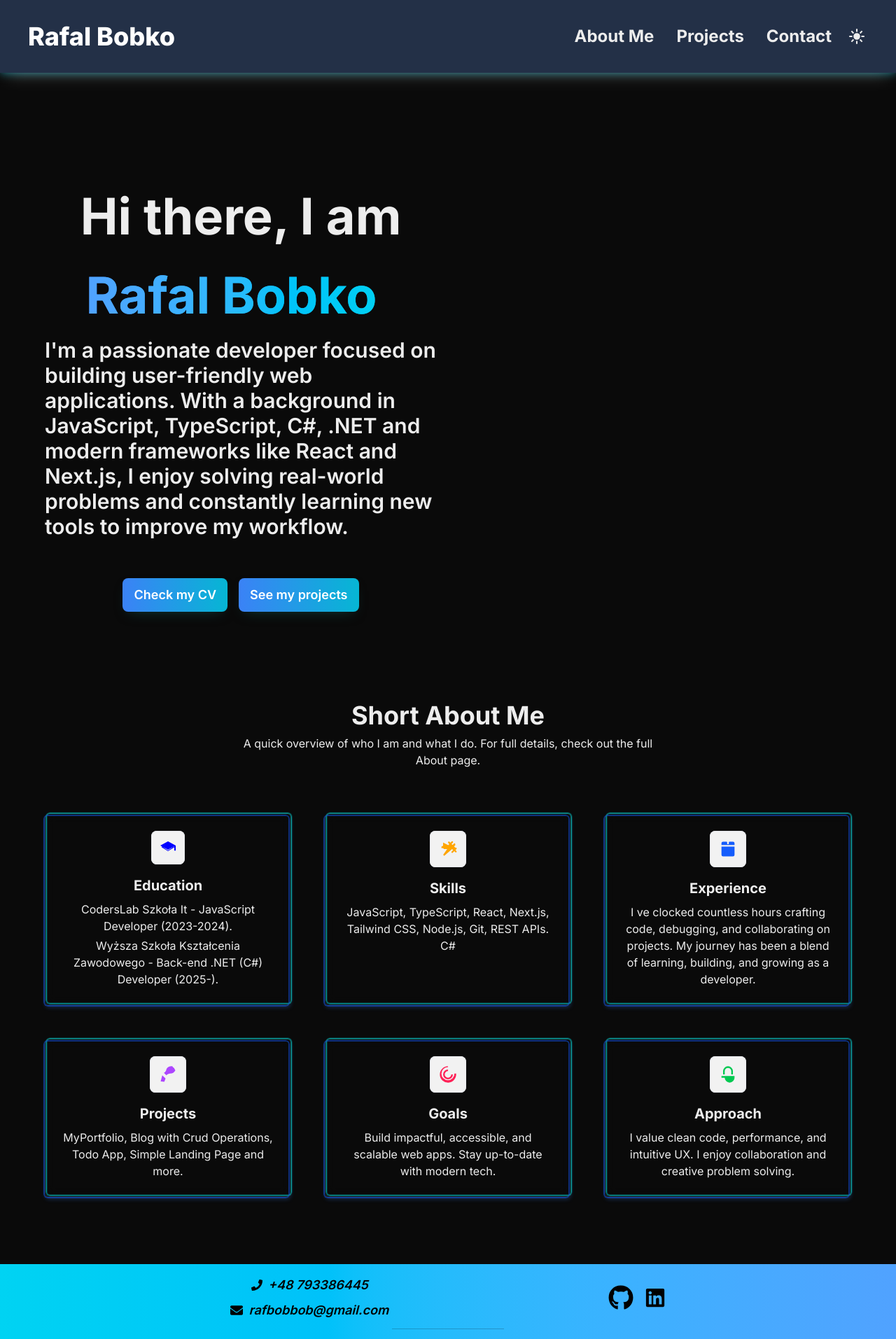
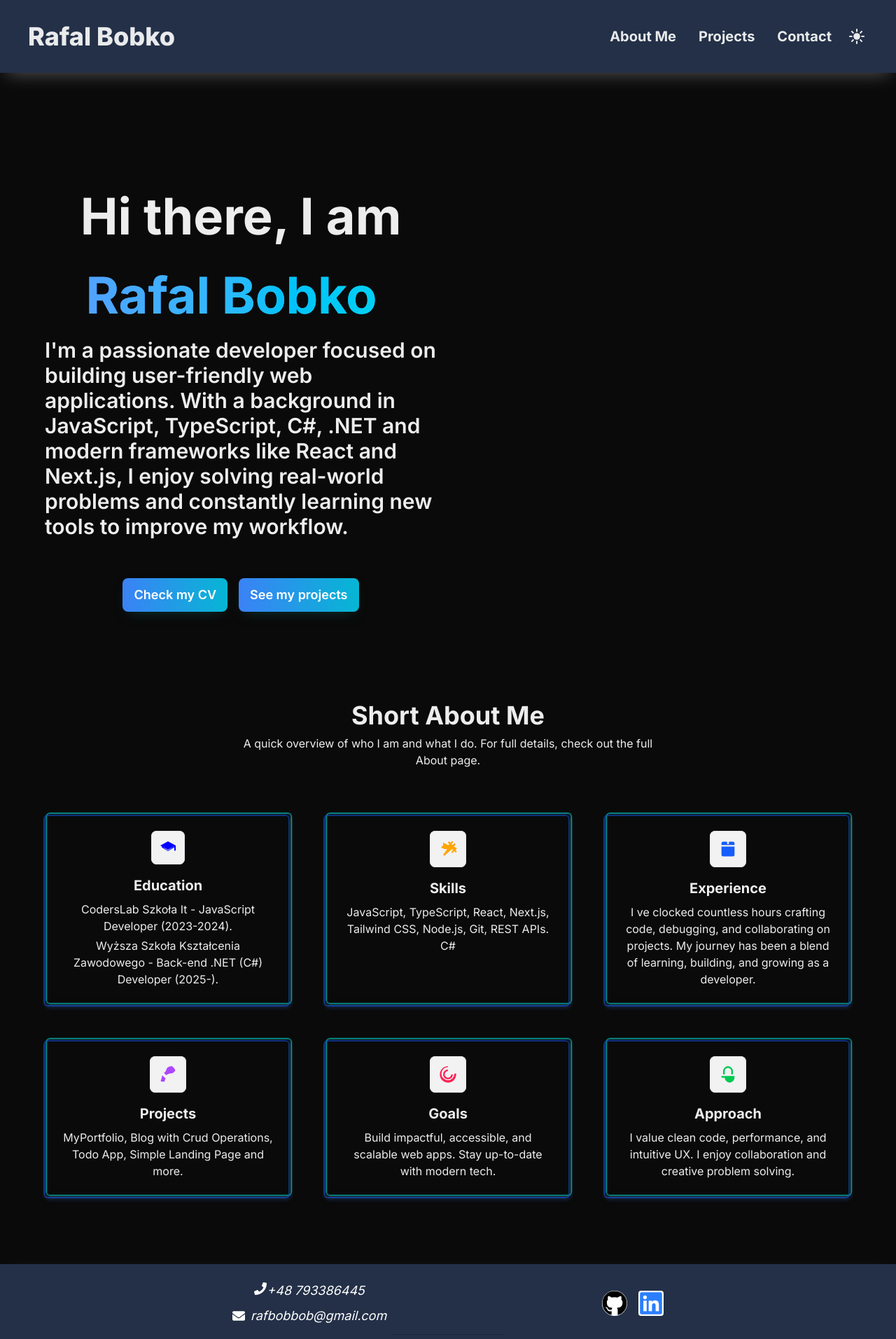
Before and after one commit to sabaudianin/portfoliodev, a Next.js app: page / in a window 1280 px wide. Shown: the top 1913 px of the page at 70% size. Built offline with nearby package versions, Linux system fonts and the light colour scheme; no server answers; a web font is replaced by a local one.

Commit message:
unified styles in navbar & footer

```diff
--- a/src/app/layout.tsx
+++ b/src/app/layout.tsx
@@ -36,7 +36,7 @@
           id="main"
           role="main"
           tabIndex={-1}
-          className="mx-auto max-w-7xl px-4 sm:px-6 lg:px-8 stripes stripes--pulse"
+          className="mx-auto max-w-7xl px-4 sm:px-6 lg:px-8 "
         >
           {children}
         </main>
--- a/src/layouts/Footer/Footer.tsx
+++ b/src/layouts/Footer/Footer.tsx
@@ -3,15 +3,15 @@
 
 export const Footer = () => {
   return (
-    <footer className="w-full text-center p-4 bg-gradient-to-l from-blue-400 to-cyan-400 shadow-lg text-black text-sm lg:text-lg font-semibold">
-      <section className="flex items-center justify-evenly ">
+    <footer className="w-full text-center p-6 glass shadow-lg text-white ">
+      <section className="flex items-center justify-evenly">
         <address>
-          <div className="space-y-2 ">
-            <div className="flex items-center justify-center gap-2">
+          <div className="text-xs lg:text-lg space-y-2">
+            <div className="flex items-baseline justify-center  hover:scale-[1.03]">
               <FaPhone
                 role="img"
                 aria-label="phone"
-                className="text-base "
+                className=""
                 aria-hidden="true"
               />
               <a
@@ -22,7 +22,7 @@
                 +48 793386445
               </a>
             </div>
-            <div className="flex items-center justify-center gap-2">
+            <div className="flex items-center justify-center gap-2 hover:scale-[1.03]">
               <FaEnvelope
                 role="img"
                 aria-label="envelope"
@@ -40,16 +40,16 @@
           </div>
         </address>
 
-        <div className="flex items-center justify-center gap-4 ">
+        <div className="flex items-center justify-center gap-4 text-xl lg:text-4xl">
           <a
             href="https://github.com/sabaudianin"
             target="_blank"
             rel="noopener noreferrer"
-            className="inline-flex items-center gap-2 underline-offset-4 hover:underline focus-visible:outline-none focus-visible:ring-2 focus-visible:ring-black/70 focus-visible:ring-offset-2 focus-visible:ring-offset-cyan-200 rounded "
+            className="inline-flex items-center gap-2  focus-visible:outline-none focus-visible:ring-2 focus-visible:ring-black/70 focus-visible:ring-offset-2 focus-visible:ring-offset-cyan-200 rounded "
           >
             <FaGithub
               aria-hidden="true"
-              className="text-4xl"
+              className=" text-black bg-white hover:bg-gray-200 hover:scale-[1.03]  rounded-full "
             />
             <span className="sr-only ">GitHub</span>
           </a>
@@ -61,7 +61,7 @@
           >
             <FaLinkedin
               aria-hidden="true"
-              className="text-3xl"
+              className="text-blue-500 bg-white hover:bg-gray-200 hover:scale-[1.03] rounded"
             />
             <span className="sr-only">LinkedIn</span>
           </a>
--- a/src/layouts/Header/MenuDesktop/MenuDesktop.tsx
+++ b/src/layouts/Header/MenuDesktop/MenuDesktop.tsx
@@ -8,7 +8,7 @@
   const pathname = usePathname();
 
   return (
-    <ul className="w-full flex items-center justify-between gap-2 text-2xl">
+    <ul className="w-full flex items-center justify-between gap-2 ">
       {Links.map((link) => {
         const active =
           pathname === link.url || pathname.startsWith(`${link.url}/`);
--- a/src/layouts/Header/Navbar/Navbar.tsx
+++ b/src/layouts/Header/Navbar/Navbar.tsx
@@ -8,7 +8,7 @@
 export const Navbar = () => {
   return (
     <header
-      className="sticky top-0 z-40 shadow-cyan-glow"
+      className="sticky top-0 z-40 shadow-dark-glow text-xl text-white/90"
       id="#top"
     >
       <div className="glass relative lg:py-4">
@@ -29,7 +29,7 @@
               <Link
                 href="/"
                 aria-label="Main page"
-                className="inline-flex items-center rounded-md px-2 text-xl lg:text-4xl font-extrabold text-white focus-visible:outline-none focus-visible:ring-1 focus-visible:ring-white/90 focus-visible:ring-offset-1    animate-fade-in animate-blur-in active:scale-[1.1] hover:text-white/90 transition"
+                className="inline-flex items-center rounded-md px-2 md:text-2xl lg:text-4xl font-extrabold  focus-visible:outline-none focus-visible:ring-1 focus-visible:ring-white/90 focus-visible:ring-offset-1    animate-fade-in animate-blur-in active:scale-[1.1] hover:scale-[1.03] transition"
               >
                 Rafal Bobko
               </Link>
--- a/src/styles/globals.css
+++ b/src/styles/globals.css
@@ -3,7 +3,7 @@
 @import "./animations.css";
 
 :root {
-  --background: #d1dce6;
+  --background: #f8f8f8;
   --foreground: #171717;
   --primary-from: #60a5fa;
   --primary-to: #22d3ee;
--- a/src/styles/tokens.css
+++ b/src/styles/tokens.css
@@ -13,8 +13,8 @@
 
   --gradient-primary-glass: linear-gradient(
     to right,
-    color-mix(in oklab, var(--color-primary-from) 80%, transparent),
-    color-mix(in oklab, var(--color-primary-to) 80%, transparent)
+    color-mix(in oklab, oklch(70.4% 0.04 256.788) 80%, transparent),
+    color-mix(in oklab, oklch(37.2% 0.044 257.287) 80%, transparent)
   );
   /* Fonty */
   --font-sans: var(--font-inter), ui-sans-serif, system-ui, -apple-system,
@@ -23,5 +23,5 @@
 
   --shadow-blue-md: 0 4px 6px -1px rgba(59, 130, 246, 0.3);
   --shadow-cyan-lg: 0 10px 15px -3px rgba(6, 182, 212, 0.5);
-  --shadow-cyan-glow: 0 0 12px rgba(6, 182, 212, 0.6);
+  --shadow-dark-glow: 0 0 12px rgba(44, 45, 45, 0.6);
 }
```
Also changed, not shown: 1 other file (tests, documents, lock files or other folders).
